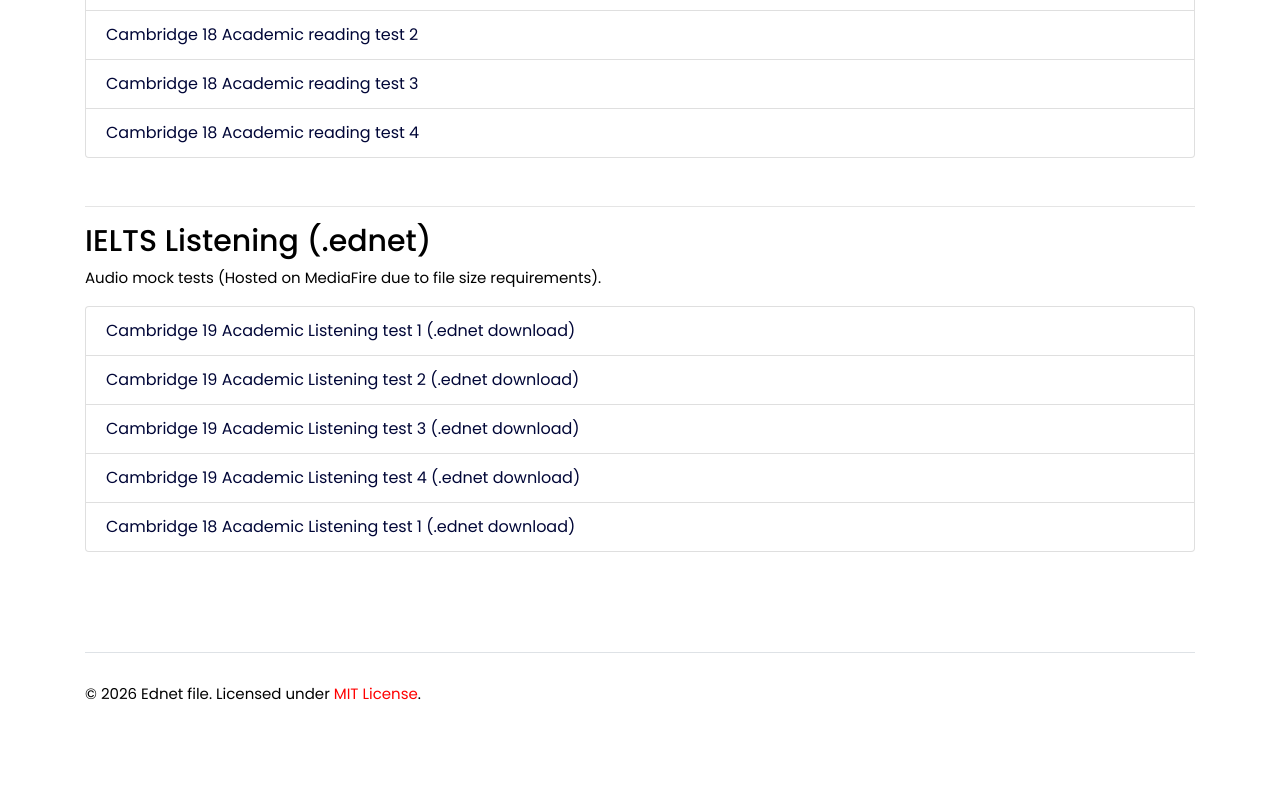
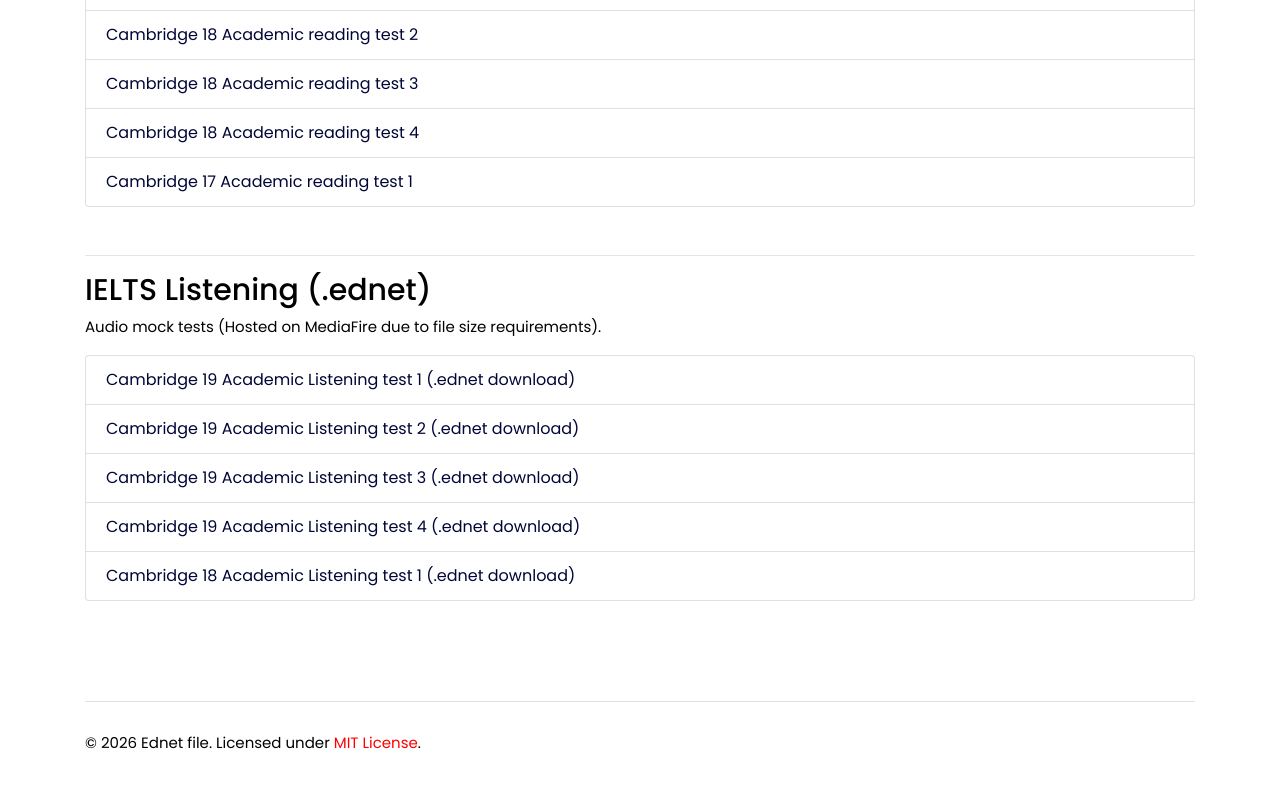
Before and after one commit to ednetfile/ednetfile.github.io, a plain HTML site: page index.html in a window 1280 px wide. Shown: the part 1018-1805 px from the top of the page. Drawn offline with Linux system fonts and the light colour scheme.

Commit message:
Update index.html

```diff
--- a/index.html
+++ b/index.html
@@ -78,6 +78,7 @@
                     <li class="list-group-item"><a href="https://github.com/ednetfile/ednetfile.github.io/raw/refs/heads/main/ielts/reading/cambridge_18_academic_reading_test_2.ednet">Cambridge 18 Academic reading test 2</a></li>
                     <li class="list-group-item"><a href="https://github.com/ednetfile/ednetfile.github.io/raw/refs/heads/main/ielts/reading/cambridge_18_academic_reading_test_3.ednet">Cambridge 18 Academic reading test 3</a></li>
                     <li class="list-group-item"><a href="https://github.com/ednetfile/ednetfile.github.io/raw/refs/heads/main/ielts/reading/cambridge_18_academic_reading_test_4.ednet">Cambridge 18 Academic reading test 4</a></li>
+                    <li class="list-group-item"><a href="https://github.com/ednetfile/ednetfile.github.io/raw/refs/heads/main/ielts/reading/cambridge_17_academic_reading_test_1.ednet">Cambridge 17 Academic reading test 1</a></li>
                 </ul>
             </section>
 
```
